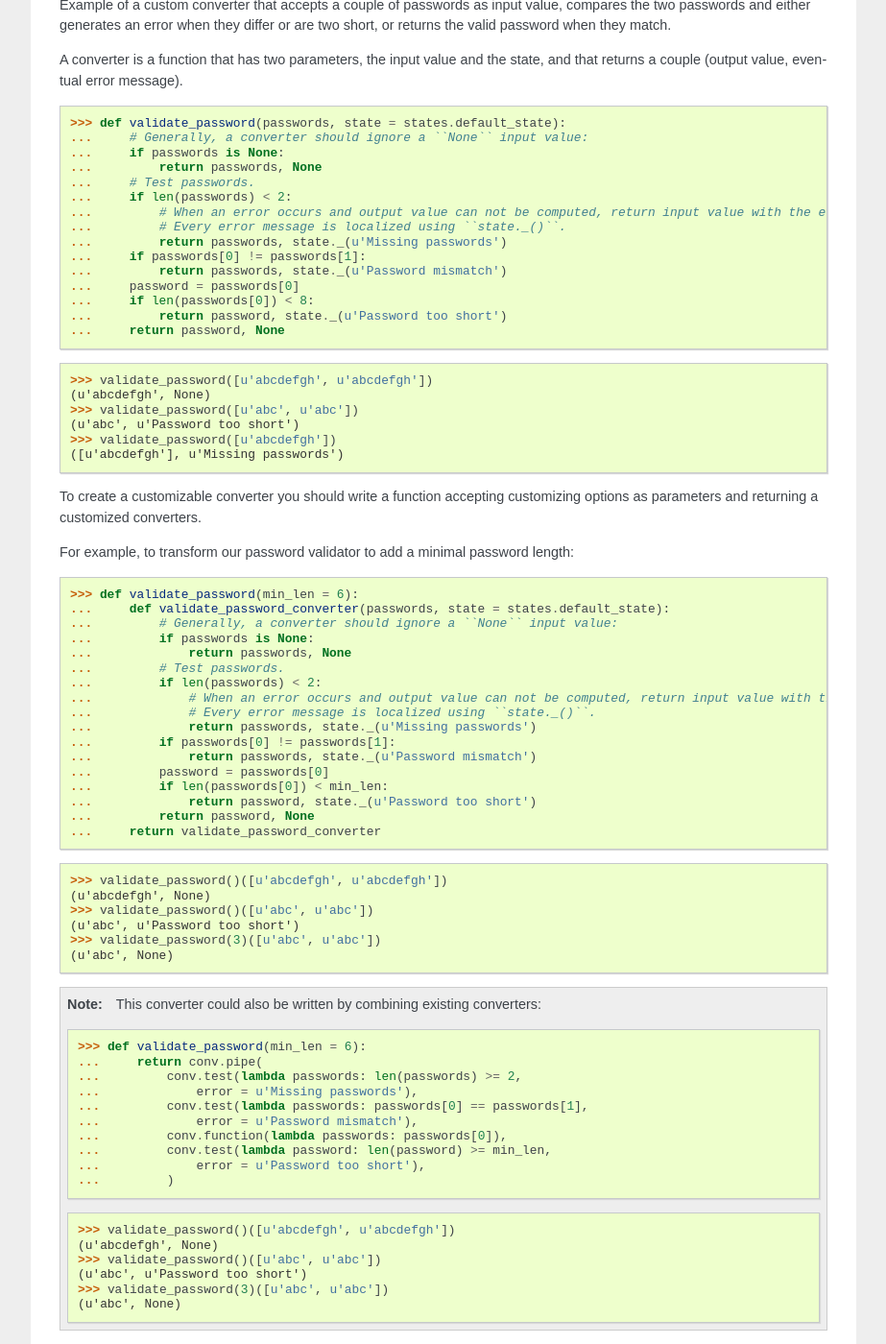
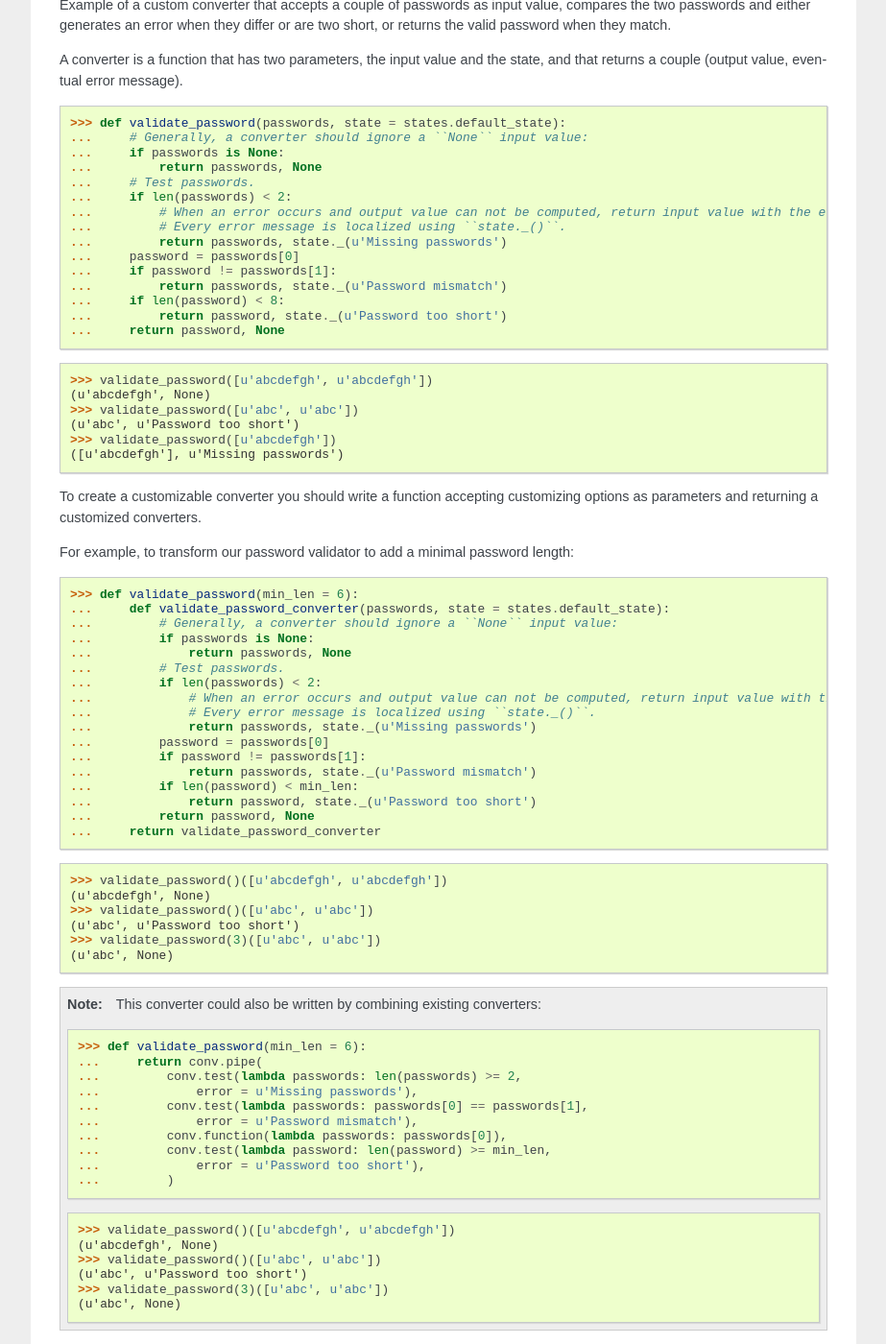
Before and after one commit to openfisca/biryani, a Sphinx documentation site: the page built from docs/source/how-to-create-converter.rst, in a window 1280 px wide and 1400 px high, scrolled down 3023 px. Shown: the whole window at 96% size, without its empty margins (198-1121 px from the left). Built offline with Sphinx 7.4.7, drawn with Linux system fonts in a browser that asks for light colours.

Commit message:
Simplify code of samples.

```diff
--- a/docs/source/how-to-create-converter.rst
+++ b/docs/source/how-to-create-converter.rst
@@ -180,10 +180,10 @@ A converter is a function that has two parameters, the input value and the state
 ...         # When an error occurs and output value can not be computed, return input value with the error message.
 ...         # Every error message is localized using ``state._()``.
 ...         return passwords, state._(u'Missing passwords')
-...     if passwords[0] != passwords[1]:
+...     password = passwords[0]
+...     if password != passwords[1]:
 ...         return passwords, state._(u'Password mismatch')
-...     password = passwords[0]
-...     if len(passwords[0]) < 8:
+...     if len(password) < 8:
 ...         return password, state._(u'Password too short')
 ...     return password, None
 
@@ -209,10 +209,10 @@ For example, to transform our password validator to add a minimal password lengt
 ...             # When an error occurs and output value can not be computed, return input value with the error message.
 ...             # Every error message is localized using ``state._()``.
 ...             return passwords, state._(u'Missing passwords')
-...         if passwords[0] != passwords[1]:
+...         password = passwords[0]
+...         if password != passwords[1]:
 ...             return passwords, state._(u'Password mismatch')
-...         password = passwords[0]
-...         if len(passwords[0]) < min_len:
+...         if len(password) < min_len:
 ...             return password, state._(u'Password too short')
 ...         return password, None
 ...     return validate_password_converter
```
